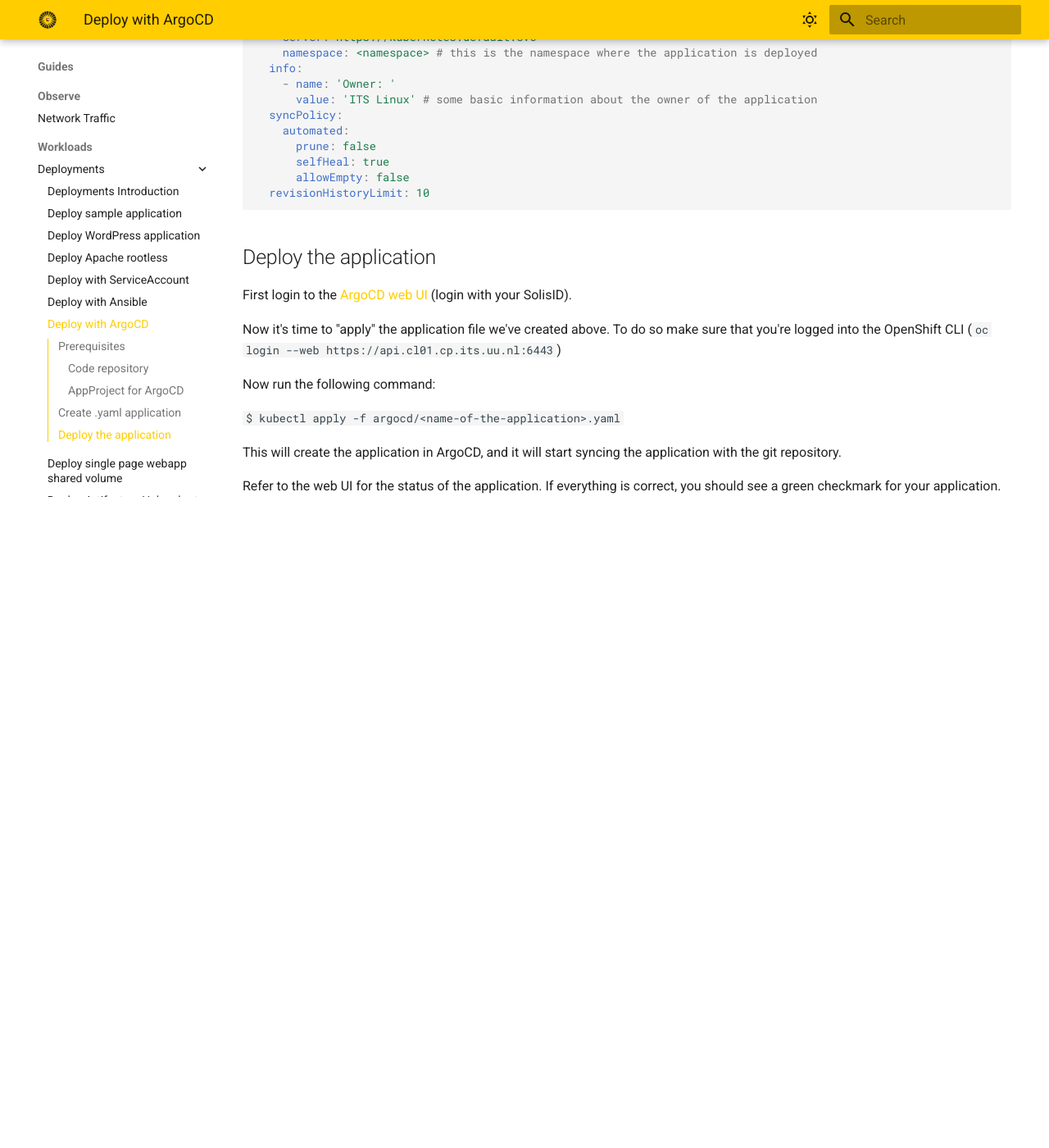
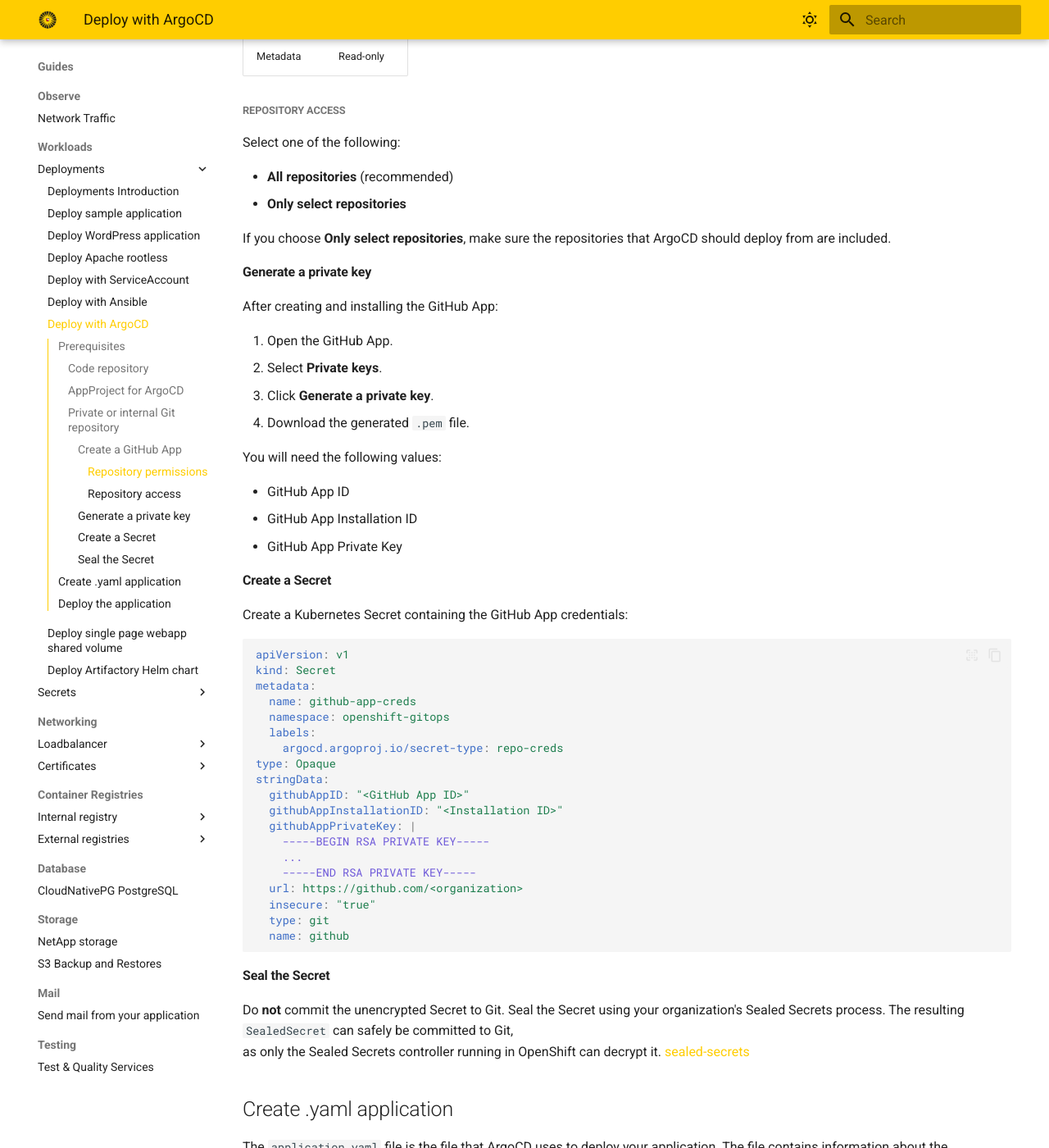
Before and after one commit to UtrechtUniversity/containerplatform-docs, an MkDocs documentation site: the page built from docs/content/guides/managed-deployment-with-argocd.md, in a window 1280 px wide and 1400 px high, scrolled down 1339 px. Shown: the whole window at 82% size. Built offline with MkDocs 1.6.1 and Material for MkDocs 9.7.7, drawn with Linux system fonts in a browser that asks for light colours; before the commit the page ends 1969 px from its top, so only the background shows below that; some of the changed text lies outside the part shown.

Commit message:
Add documentation for using GitHub App with private Git repositories in ArgoCD

````diff
--- a/docs/content/guides/managed-deployment-with-argocd.md
+++ b/docs/content/guides/managed-deployment-with-argocd.md
@@ -21,6 +21,83 @@
 - In which namespace do you want to deploy your application?
 - What is the source git repository (.git url)?
 - Which OpenShift group is allowed to access the project (this is the group that has access to the namespace)?
+
+### Private or internal Git repository
+
+If your Git repository is private or internal, ArgoCD requires credentials to access it. The recommended approach is to use a GitHub App.
+Once the GitHub App has been configured, ArgoCD can access all repositories that the GitHub App has permission to read.
+
+#### Create a GitHub App
+
+1. Navigate to your GitHub organization.
+2. Go to **Settings → Developer settings → GitHub Apps**.
+3. Click **New GitHub App**.
+
+Configure the GitHub App with at least the following settings:
+
+##### Repository permissions
+
+| Permission | Access |
+|------------|--------|
+| Contents | Read-only |
+| Metadata | Read-only |
+
+##### Repository access
+
+Select one of the following:
+
+- **All repositories** (recommended)
+- **Only select repositories**
+
+If you choose **Only select repositories**, make sure the repositories that ArgoCD should deploy from are included.
+
+#### Generate a private key
+
+After creating and installing the GitHub App:
+
+1. Open the GitHub App.
+2. Select **Private keys**.
+3. Click **Generate a private key**.
+4. Download the generated `.pem` file.
+
+You will need the following values:
+
+- GitHub App ID
+- GitHub App Installation ID
+- GitHub App Private Key
+
+#### Create a Secret
+
+Create a Kubernetes Secret containing the GitHub App credentials:
+
+```yaml
+apiVersion: v1
+kind: Secret
+metadata:
+  name: github-app-creds
+  namespace: openshift-gitops
+  labels:
+    argocd.argoproj.io/secret-type: repo-creds
+type: Opaque
+stringData:
+  githubAppID: "<GitHub App ID>"
+  githubAppInstallationID: "<Installation ID>"
+  githubAppPrivateKey: |
+    -----BEGIN RSA PRIVATE KEY-----
+    ...
+    -----END RSA PRIVATE KEY-----
+  url: https://github.com/<organization>
+  insecure: "true"
+  type: git
+  name: github
+```
+
+#### Seal the Secret
+
+Do **not** commit the unencrypted Secret to Git.
+Seal the Secret using your organization's Sealed Secrets process. The resulting `SealedSecret` can safely be committed to Git,
+as only the Sealed Secrets controller running in OpenShift can decrypt it.
+[sealed-secrets](https://docs.cp.its.uu.nl/content/guides/seal-your-secrets/)
 
 ## Create <application>.yaml application
 The `application.yaml` file is the file that ArgoCD uses to deploy your application. The file contains information about the application itself.
````
